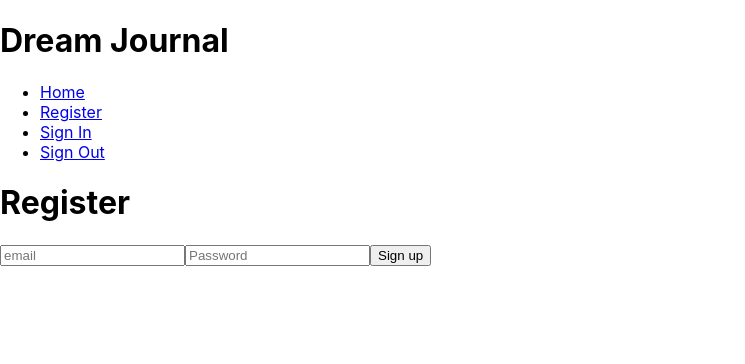
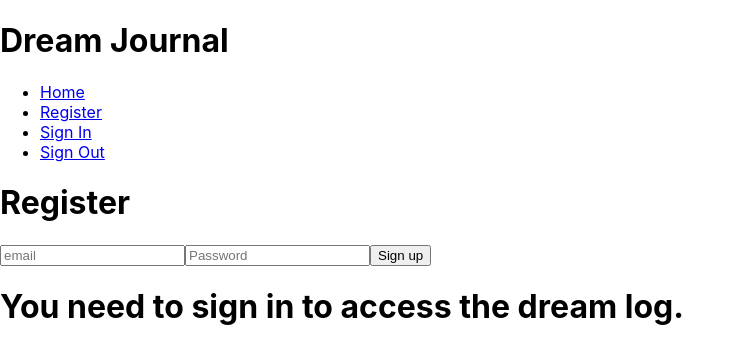
Before and after one commit to helen-lehrer/dream-journal, a React (Create React App) app: page / in a window 1280 px wide. Shown: the top 364 px of the page, without its empty margins (0-745 px from the left). Built offline with nearby package versions, Linux system fonts and the light colour scheme; no server answers; the database is empty.

Commit message:
Add auth routing
Co-authored-by: Kelly Bruce <kelly.bruce.cs@gmail.com>

```diff
--- a/src/components/App.js
+++ b/src/components/App.js
@@ -12,6 +12,7 @@ import DreamList from './DreamList';
 import DreamDetail from './DreamDetail';
 import Header from './Header';
 import ReusableForm from './ReusableForm';
+import AuthMessage from './AuthMessage';
 
 function App() {
 
@@ -62,7 +63,21 @@ const handleDeletingDream = async (id) => {
   await deleteDoc(doc(db, "dreams", id))
   setSelectedDream(null);
 }
+console.log(auth.currentUser);
 
+if (auth.currentUser == null) {
+  return (
+    <Router>
+    <Header />
+    <Routes>
+      <Route path="/dream-list" element={<AuthMessage />} />
+      <Route path="/" element={<div><Register/><AuthMessage /></div>} />
+      <Route path="/sign-in" element={<SignIn />} />
+      <Route path="/sign-out" element={<SignOut />} />
+    </Routes>
+    </Router>
+  )}
+else if (auth.currentUser != null) {
   return (
     <Router>
       <Header />
@@ -77,8 +92,7 @@ const handleDeletingDream = async (id) => {
       </Routes>
     </Router>
 
-  );
+  )}
 }
 
 export default App;
-//onClickingEdit={handleEditingDream}
--- /dev/null
+++ b/src/components/AuthMessage.js
@@ -0,0 +1,10 @@
+import React from "react";
+
+
+function AuthMessage() {
+    return (
+      <h1>You need to sign in to access the dream log.</h1>
+    );
+  }
+
+  export default AuthMessage
```
Also changed, not shown: 1 other file (tests, documents, lock files or other folders).
